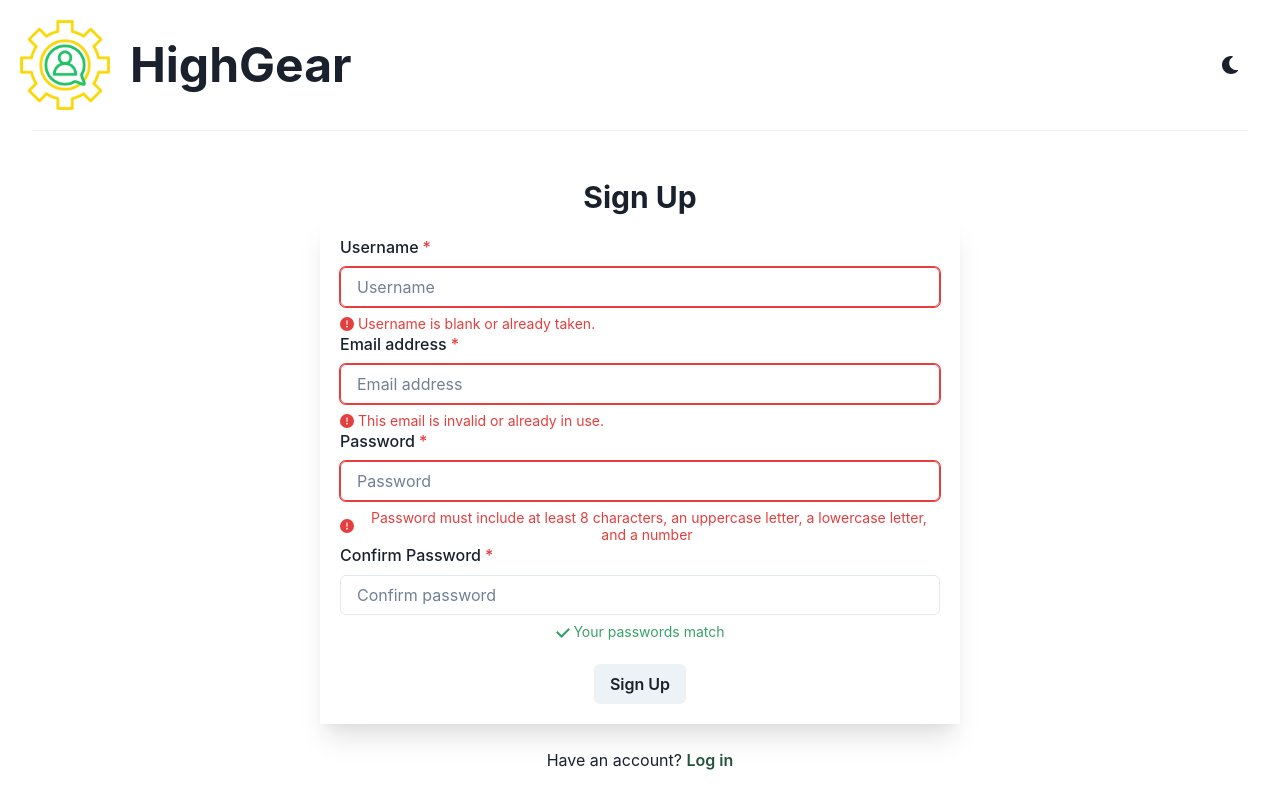
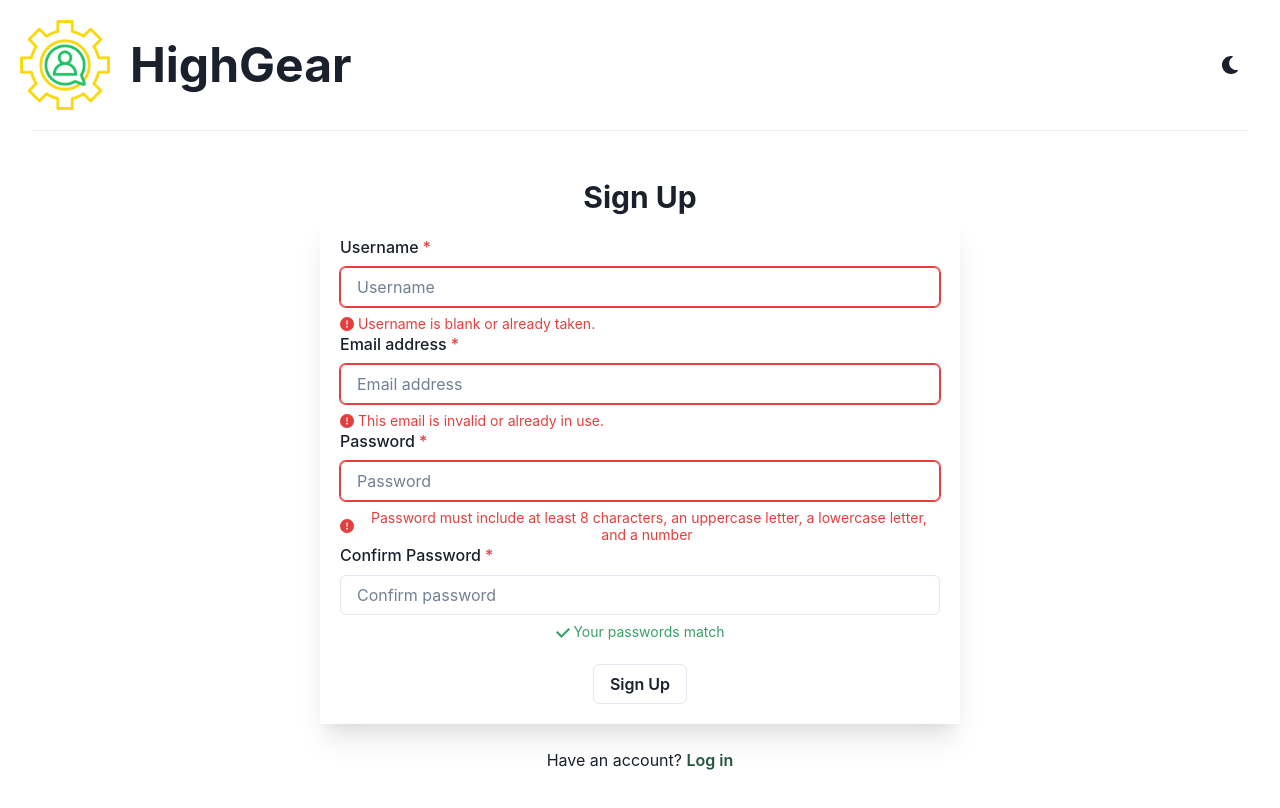
Before and after one commit to LordSaumya/Forum, a React (Create React App) app: page /Registration in a window 1280 px wide. Shown: the top 808 px of the page. Built offline with nearby package versions, Linux system fonts and the light colour scheme; no server answers.

Commit message:
Changed button variants

```diff
--- a/src/Registration.js
+++ b/src/Registration.js
@@ -152,7 +152,7 @@ function SignUp() {
                     {!isConfirmPasswordError ? (<FormHelperText color="green.500"><CheckIcon color="green.500" />&nbsp;Your passwords match</FormHelperText>) : (<FormErrorMessage><WarningIcon color="red.500" />&nbsp;The passwords must match</FormErrorMessage>)}
                 </FormControl>
                 <br />
-                <Button colorScheme={isEmailError || isUsernameError || isPasswordError || isConfirmPasswordError ? "gray" : "teal"} type="submit">
+                <Button colorScheme={isEmailError || isUsernameError || isPasswordError || isConfirmPasswordError ? "gray" : "teal"} disabled = {isEmailError || isUsernameError || isPasswordError || isConfirmPasswordError} variant="outline" type="submit">
                     Sign Up
                 </Button>
             </form>
@@ -213,7 +213,7 @@ function Login() {
                     <Input type="password" placeholder="Password" onChange={handlePasswordChange} />
                     {!isPasswordError ? (<FormHelperText color="green.500"><CheckIcon color="green.500" />&nbsp;The password is correct</FormHelperText>) : (<FormErrorMessage><WarningIcon color="red.500" />&nbsp;The password is incorrect</FormErrorMessage>)}
                 </FormControl><br />
-                <Button colorScheme={isUsernameError || isPasswordError ? "grey" : "teal"} type="submit" disabled={isUsernameError || isPasswordError}>
+                <Button colorScheme={isUsernameError || isPasswordError ? "grey" : "teal"} type="submit" variant="outline" disabled={isUsernameError || isPasswordError}>
                     Login
                 </Button>
             </form>
```
